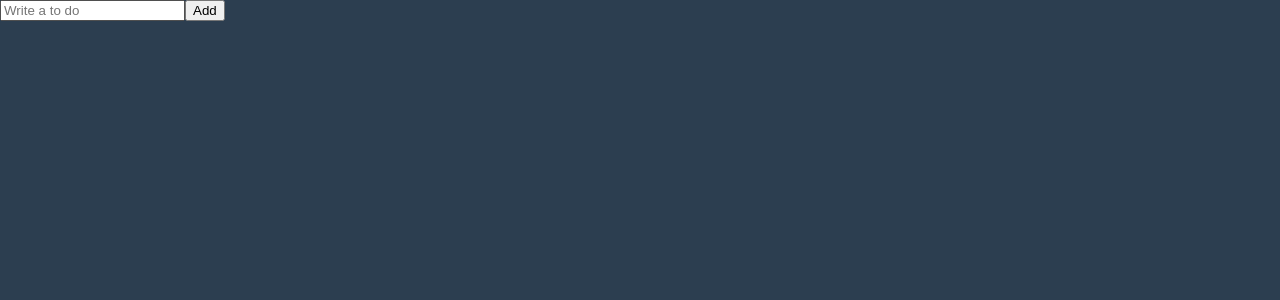
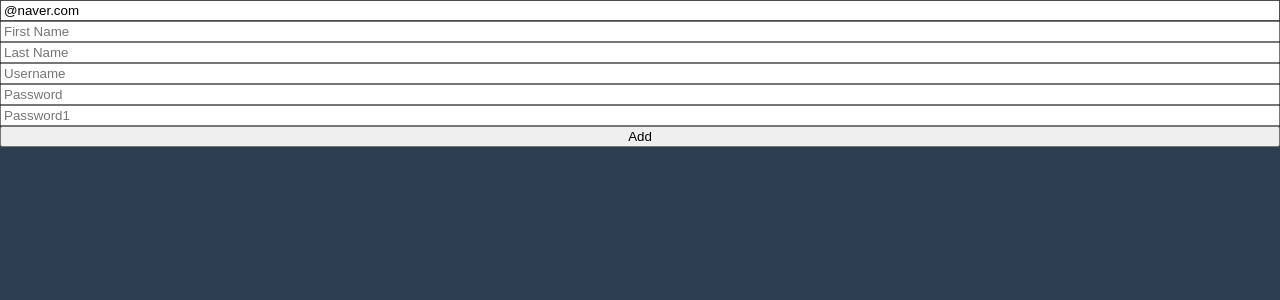
Before and after one commit to Nanco-L/nomadcoder-react-master-class-chap6, a React (Create React App) app: page / in a window 1280 px wide. Shown: the top 300 px of the page. Built offline with nearby package versions, Linux system fonts and the light colour scheme.

Commit message:
Until lecture #6.8

```diff
--- a/package.json
+++ b/package.json
@@ -12,6 +12,7 @@
     "@types/react-dom": "^18.0.11",
     "react": "^18.2.0",
     "react-dom": "^18.2.0",
+    "react-hook-form": "^7.43.5",
     "react-scripts": "5.0.1",
     "recoil": "^0.7.7",
     "styled-components": "^5.3.8",
--- a/src/ToDoList.tsx
+++ b/src/ToDoList.tsx
@@ -1,26 +1,93 @@
-import { useState } from "react";
+import { useForm } from "react-hook-form";
+
+interface IForm {
+    email: string;
+    firstName: string;
+    lastName: string;
+    username: string;
+    password: string;
+    password1: string;
+    extraError?: string;
+}
 
 function ToDoList() {
-    const [toDo, setToDo] = useState("");
-    const onChange = (event: React.FormEvent<HTMLInputElement>) => {
-        const {
-            currentTarget: { value },
-        } = event;
-        setToDo(value);
+    const {
+        register,
+        handleSubmit,
+        formState: { errors },
+        setError,
+    } = useForm<IForm>({
+        defaultValues: {
+            email: "@naver.com",
+        },
+    });
+    const onValid = (data: IForm) => {
+        if (data.password !== data.password1) {
+            setError(
+                "password1",
+                { message: "Passwords are not the same" },
+                { shouldFocus: true }
+            );
+        }
+        // setError("extraError", { message: "Server offline" });
     };
-    const onSubmit = (event: React.FormEvent<HTMLFormElement>) => {
-        event.preventDefault();
-        console.log(toDo);
-    };
+    console.log(errors);
     return (
         <div>
-            <form onSubmit={onSubmit}>
+            <form
+                style={{ display: "flex", flexDirection: "column" }}
+                onSubmit={handleSubmit(onValid)}
+            >
                 <input
-                    value={toDo}
-                    onChange={onChange}
-                    placeholder="Write a to do"
+                    {...register("email", {
+                        required: "Email is required",
+                        pattern: {
+                            value: /^[A-Za-z0-9._%+-]+@naver.com$/,
+                            message: "Only naver.com emails allowed",
+                        },
+                    })}
+                    placeholder="Email"
                 />
+                <span>{errors?.email?.message}</span>
+                <input
+                    {...register("firstName", { required: "write here" })}
+                    placeholder="First Name"
+                />
+                <span>{errors?.firstName?.message}</span>
+                <input
+                    {...register("lastName", { required: "write here" })}
+                    placeholder="Last Name"
+                />
+                <span>{errors?.lastName?.message}</span>
+                <input
+                    {...register("username", {
+                        required: "write here",
+                        minLength: 10,
+                    })}
+                    placeholder="Username"
+                />
+                <span>{errors?.username?.message}</span>
+                <input
+                    {...register("password", {
+                        required: "write here",
+                        minLength: 5,
+                    })}
+                    placeholder="Password"
+                />
+                <span>{errors?.password?.message}</span>
+                <input
+                    {...register("password1", {
+                        required: "Password is required",
+                        minLength: {
+                            value: 5,
+                            message: "Your password is too short.",
+                        },
+                    })}
+                    placeholder="Password1"
+                />
+                <span>{errors?.password1?.message}</span>
                 <button>Add</button>
+                <span>{errors?.extraError?.message}</span>
             </form>
         </div>
     );
```
Also changed, not shown: 1 other file (tests, documents, lock files or other folders).
